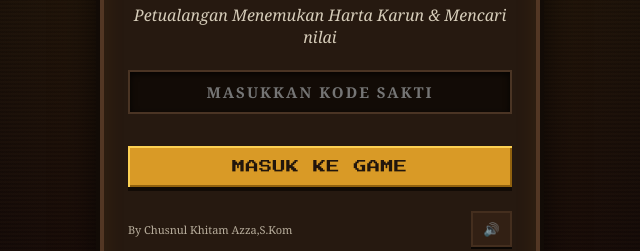
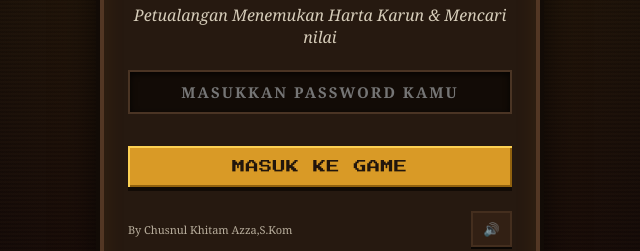
Before and after one commit to KhitamAzza/DungeonQrhunt, a website built with Vite: page index.html in a window 1280 px wide. Shown: the part 327-578 px from the top of the page, 320-960 px from the left. Built offline with nearby package versions, Linux system fonts and the light colour scheme; no server answers; a web font is replaced by a local one.

Commit message:
small bug fix

```diff
--- a/index.html
+++ b/index.html
@@ -35,7 +35,7 @@
         <input
           type="password"
           id="password-input"
-          placeholder="MASUKKAN KODE SAKTI"
+          placeholder="MASUKKAN PASSWORD KAMU"
           autocomplete="off"
           autocapitalize="characters"
         />
```
